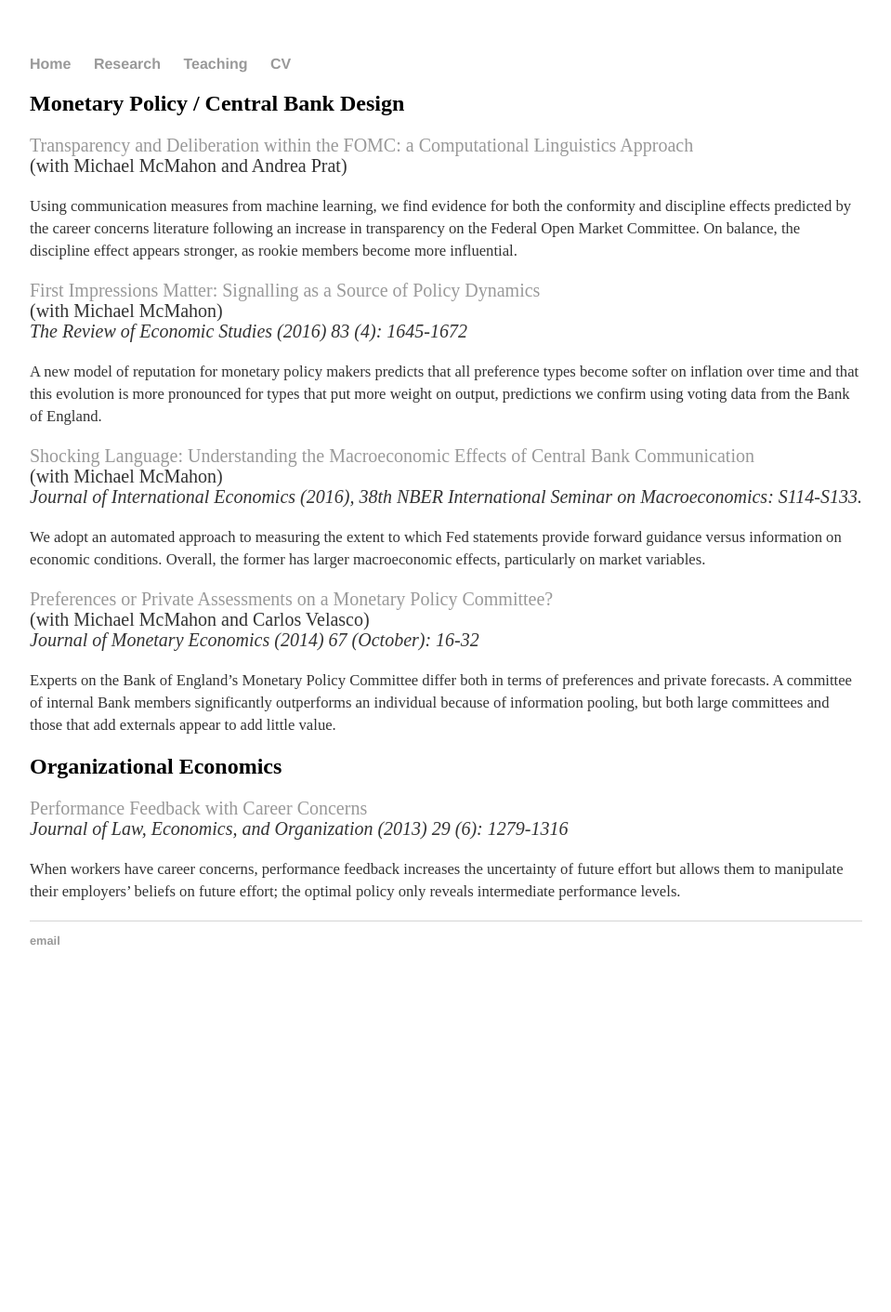
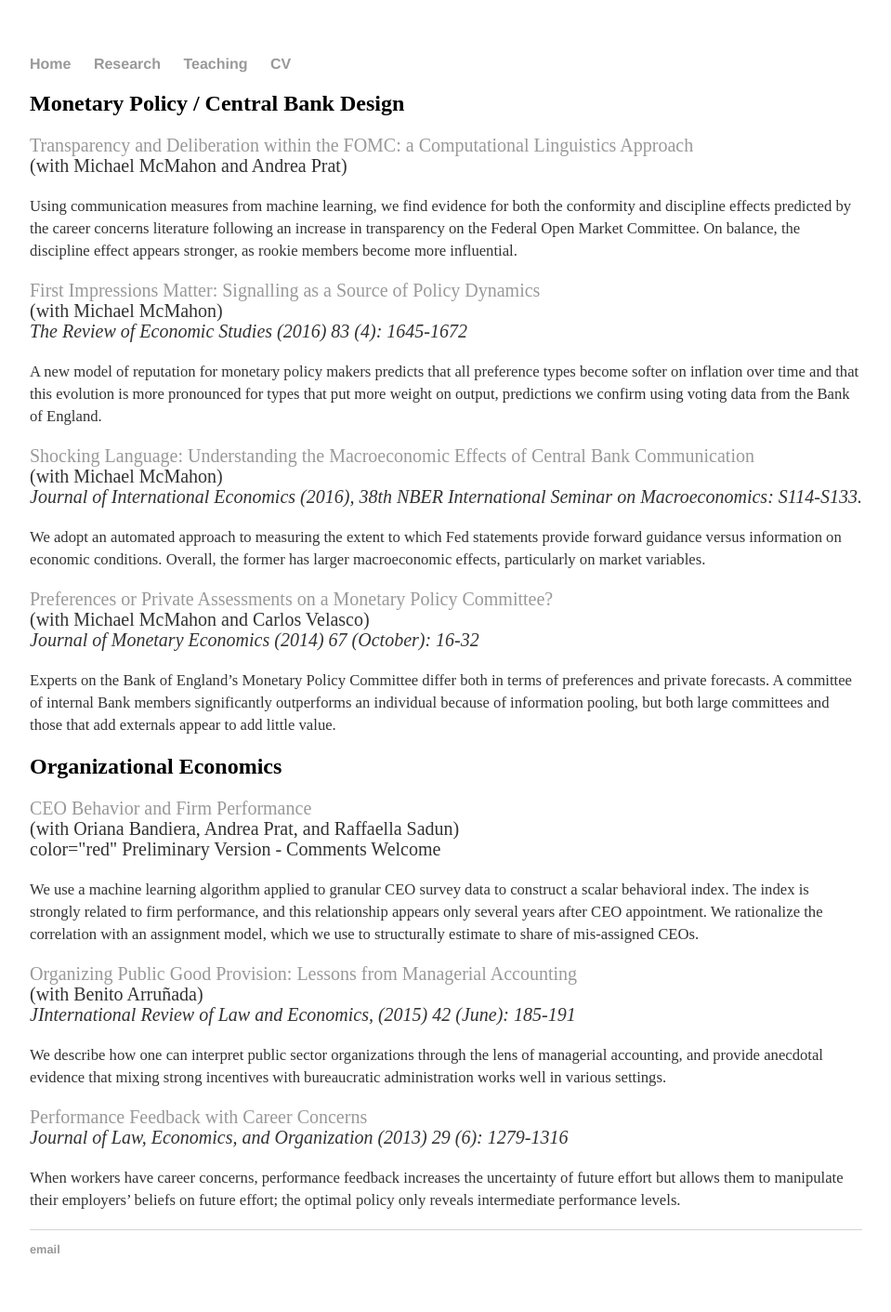
Before and after one commit to sekhansen/sekhansen.github.io, a Jekyll site: the page built from research.html, in a window 1280 px wide. Shown: the whole page at 93% size, without its empty margins (160-1119 px from the left). Built offline with Jekyll 4.4.1, drawn with Linux system fonts in a browser that asks for light colours; before the commit the page ends 1079 px from its top, so only the background shows below that.

Commit message:
Update research.html

```diff
--- a/research.html
+++ b/research.html
@@ -46,6 +46,26 @@ title: research
 <h2>Organizational Economics </h2>
 
 <p>
+<a href="./pdf_files/ceos.pdf"> CEO Behavior and Firm Performance</a>
+<br>(with Oriana Bandiera, Andrea Prat, and Raffaella Sadun)
+<br><font>color="red" Preliminary Version - Comments Welcome</font>
+</p>
+
+<p>
+<small>We use a machine learning algorithm applied to granular CEO survey data to construct a scalar behavioral index.  The index is strongly related to firm performance, and this relationship appears only several years after CEO appointment.  We rationalize the correlation with an assignment model, which we use to structurally estimate to share of mis-assigned CEOs.</small>
+</p>
+
+<p>
+<a href="http://www.sciencedirect.com/science/article/pii/S0144818814000660"> Organizing Public Good Provision: Lessons from Managerial Accounting</a>
+<br>(with Benito Arruñada)
+<br><i>JInternational Review of Law and Economics, (2015) 42 (June): 185-191</i>
+</p>
+
+<p>
+<small>We describe how one can interpret public sector organizations through the lens of managerial accounting, and provide anecdotal evidence that mixing strong incentives with bureaucratic administration works well in various settings.</small>
+</p>
+
+<p>
 <a href="http://jleo.oxfordjournals.org/content/29/6/1279.full.pdf+html"> Performance Feedback with Career Concerns</a>
 <br><i>Journal of Law, Economics, and Organization (2013) 29 (6): 1279-1316</i>
 </p>
```
